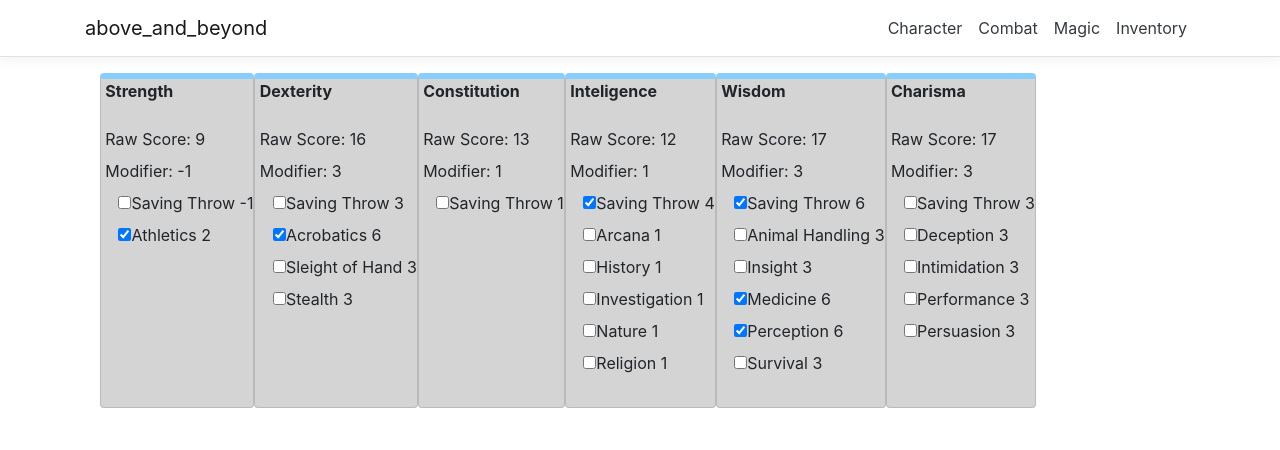
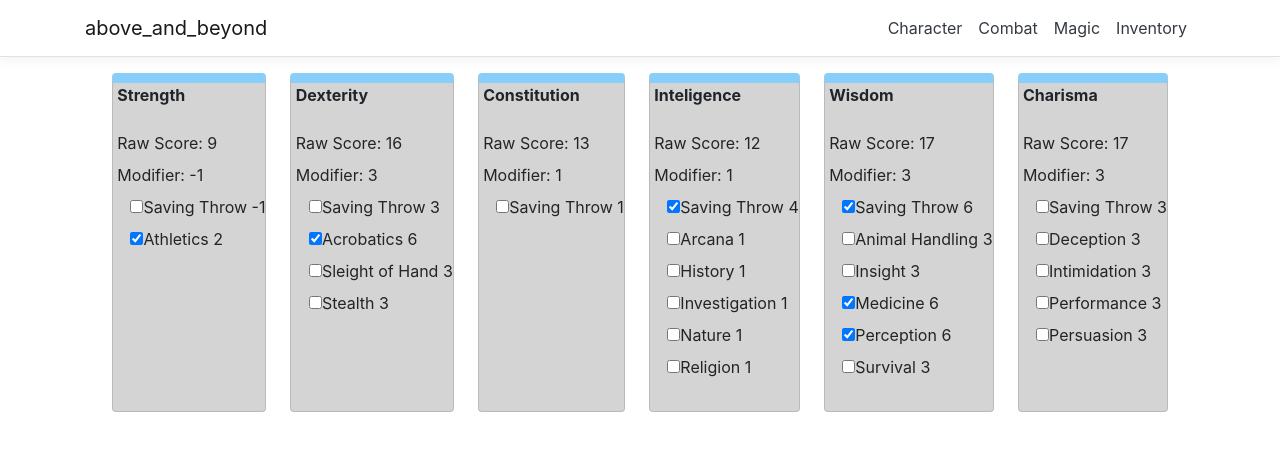
Before and after one commit to WhiskeyJack96/above-and-beyond, a React (Create React App) app in the folder ClientApp/: page /inventory in a window 1280 px wide. Shown: the top 450 px of the page. Built offline with nearby package versions, Linux system fonts and the light colour scheme.

Commit message:
Update Skill.css

```diff
--- a/ClientApp/src/components/Skill.css
+++ b/ClientApp/src/components/Skill.css
@@ -1,5 +1,5 @@
 .card {
-    border-top: 6px solid lightskyblue;
+    border-top: 10px solid lightskyblue;
     text-indent: 0.5ex;
     background-color: rgba(191, 191, 191, 0.671);
   }
@@ -12,4 +12,6 @@
   display: flex;
   flex-direction: row;
   flex-basis: auto;
+  flex-flow: row wrap;
+  justify-content: space-around;
 }
```
